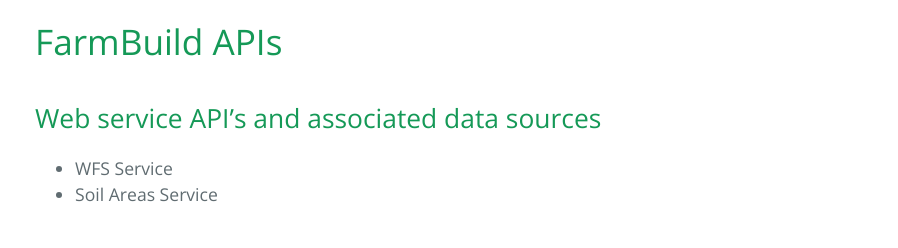
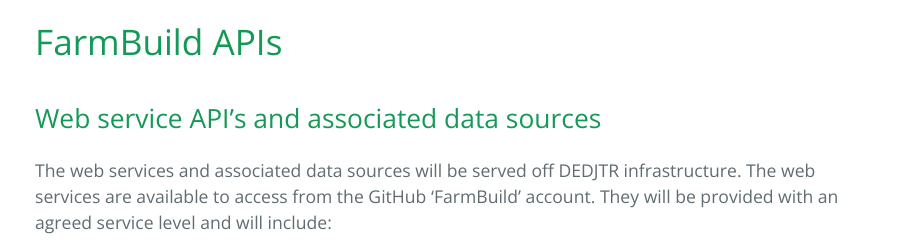
Before and after one commit to FarmBuild/farmbuild, a plain HTML site: page index.html in a window 1280 px wide. Shown: the part 1001-1249 px from the top of the page, without its empty margins (189-1087 px from the left). Drawn offline with nearby package versions, Linux system fonts and the light colour scheme.

Commit message:
Updated index.html

```diff
--- a/index.html
+++ b/index.html
@@ -41,6 +41,14 @@ The FarmBuild services are composed of a series of web service and open source c
 
 	<h1>FarmBuild APIs</h1>
     <h2>Web service API’s and associated data sources</h2>
+
+     <p>
+       The web services and associated data sources will be served
+ off DEDJTR infrastructure. The web services are available to
+access from the GitHub ‘FarmBuild’ account. They will be
+provided with an agreed service level and will include:
+      </p>
+
     <ul>
     	<li>WFS Service </li>
     	<li>Soil Areas Service </li>
```
